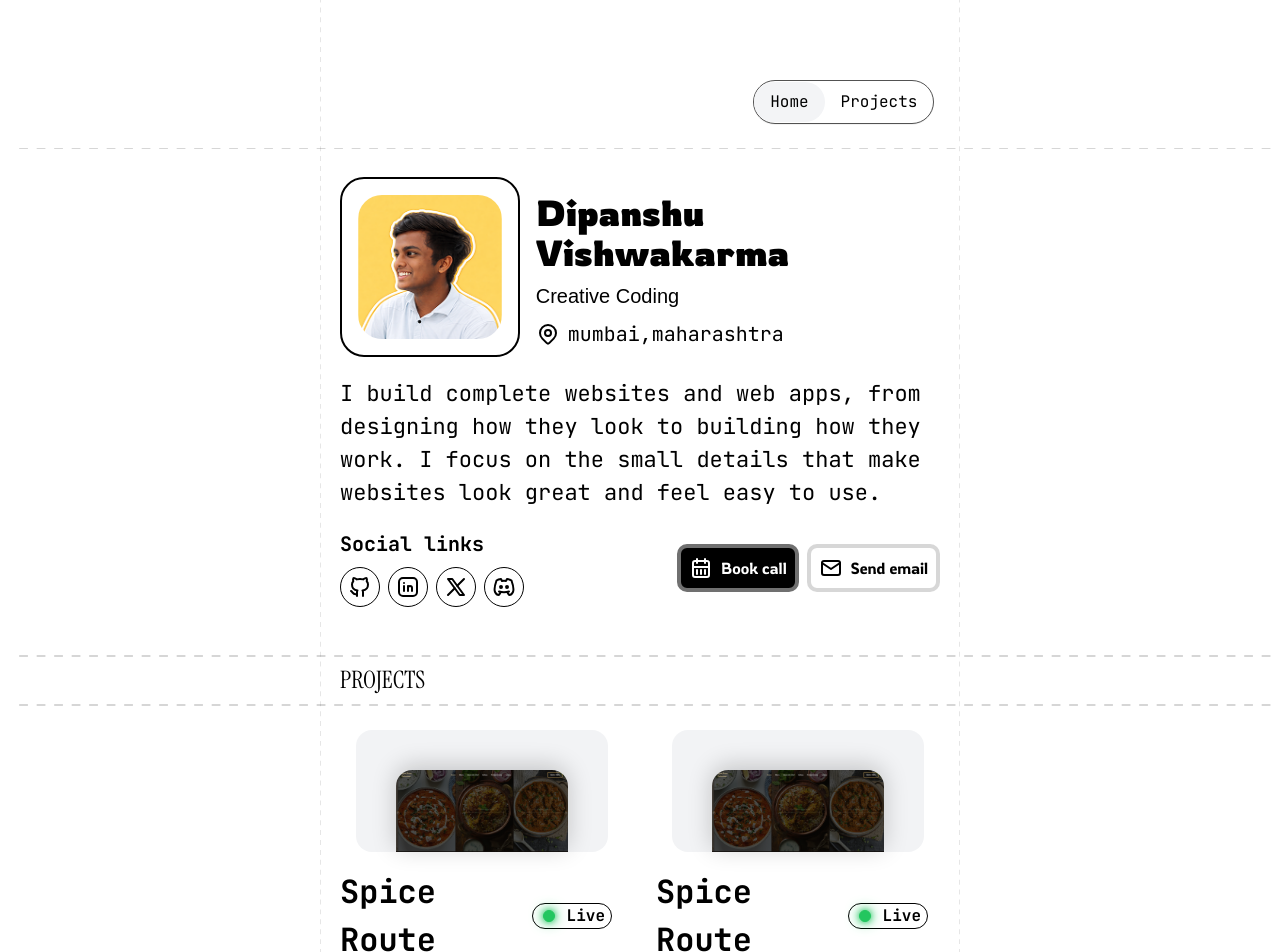
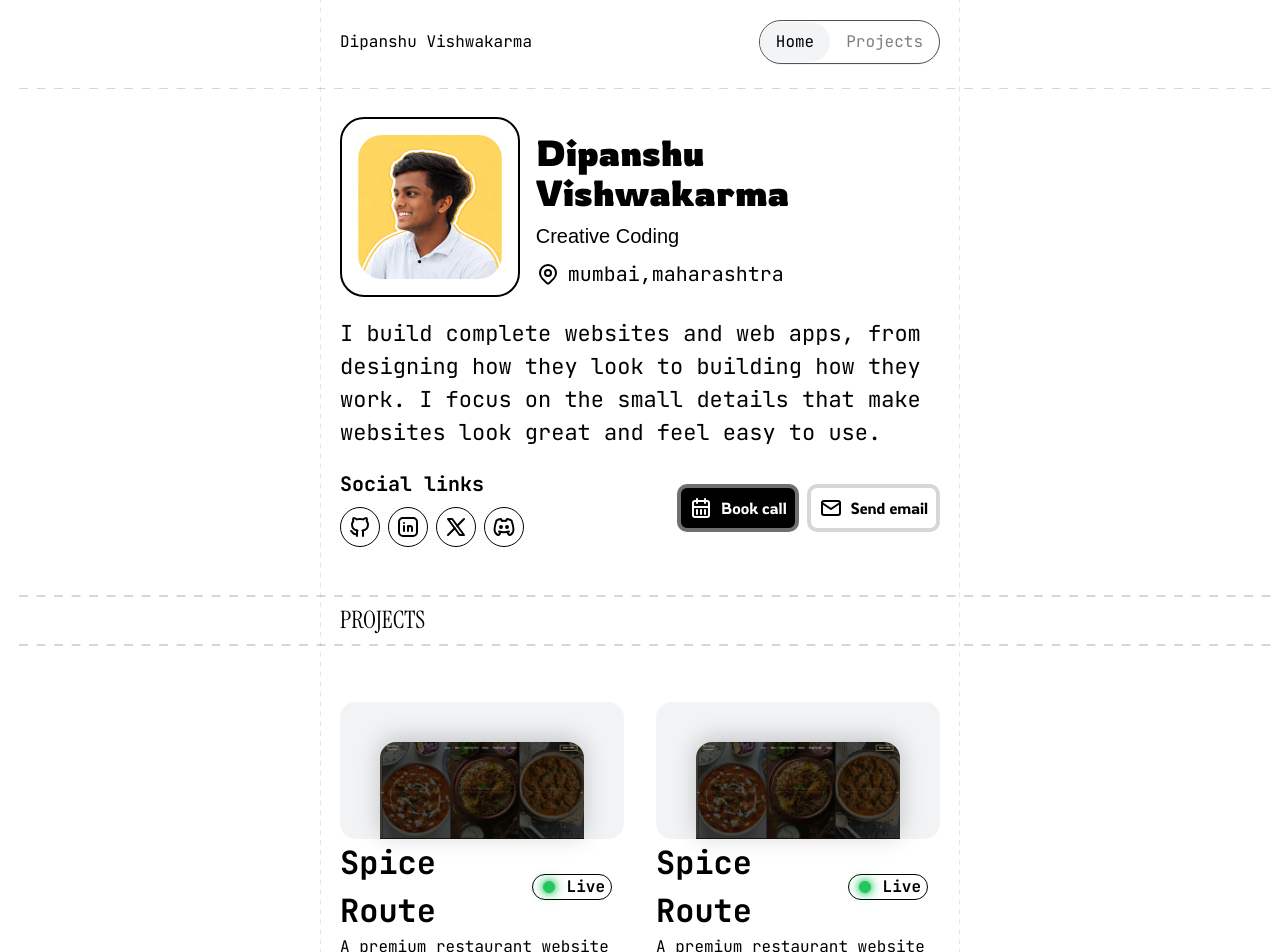
Before and after one commit to unknowdeepanshu/profile, a React (Vite) app: page / in a window 1280 px wide. Shown: the top 952 px of the page. Built offline with nearby package versions, Linux system fonts and the light colour scheme; a web font is replaced by a local one.

Commit message:
fix: adjust padding in Card and ConrtainerContens components; update Header and Projects components for improved layout

```diff
--- a/src/components/card/card.tsx
+++ b/src/components/card/card.tsx
@@ -40,7 +40,7 @@ function Card({
     <>
       <div className="col-span-1 flex h-fit w-full flex-col">
         <div className="h-1/2">
-          <div className="relative flex h-full w-full p-4">
+          <div className="relative flex h-full w-full">
             <div className="flex w-full justify-center rounded-2xl bg-gray-200/50 px-10 pt-10">
               <img
                 src={img}
--- a/src/components/conrtainerContens/conrtainerContens.tsx
+++ b/src/components/conrtainerContens/conrtainerContens.tsx
@@ -17,7 +17,7 @@ function ConrtainerContens({ children }: ConrtainerContensProps) {
         >
           <path d={path} fill="black" fill-opacity="0.2" />
         </svg>
-        <div className="absolute inset-x-0 pt-20">{children}</div>
+        <div className="absolute inset-x-0 pt-5">{children}</div>
 
         <svg
           width="1"
--- a/src/components/header/header.tsx
+++ b/src/components/header/header.tsx
@@ -20,7 +20,14 @@ function Header() {
 
   return (
     <>
-      <div className="mb-6 flex h-11 w-full justify-end md:px-[14%] xl:px-[27%]">
+      <div className="md:px-[10%] xl:px-[25%]">
+        <div className="mb-6 flex h-11 w-full justify-between px-5">
+          <NavLink
+            to={"/"}
+            className="flex items-center justify-center text-center"
+          >
+            <h1>Dipanshu Vishwakarma</h1>
+          </NavLink>
           <nav className="flex items-center rounded-3xl border border-neutral-600 bg-white shadow-2xs">
             <ul className="flex">
               {navBar.map((item, index) => (
@@ -36,13 +43,20 @@ function Header() {
                     <motion.span
                       layoutId="nav-highlight"
                       className="absolute inset-0 rounded-3xl bg-gray-100"
-                    transition={{ type: "spring", stiffness: 420, damping: 30 }}
+                      transition={{
+                        type: "spring",
+                        stiffness: 420,
+                        damping: 30,
+                      }}
                     />
                   )}
                   <NavLink
                     to={item.navLink}
                     className={({ isActive }) =>
-                    cn("relative z-10", isActive && "font-semibold")
+                      cn(
+                        "relative z-10 opacity-50 hover:opacity-100",
+                        isActive && "font-semibold opacity-100",
+                      )
                     }
                   >
                     {item.navName}
@@ -52,6 +66,7 @@ function Header() {
             </ul>
           </nav>
         </div>
+      </div>
     </>
   );
 }
--- a/src/components/projects/projects.tsx
+++ b/src/components/projects/projects.tsx
@@ -6,7 +6,7 @@ function Projects() {
   return (
     <>
       <RowLineConten>
-        <div className="grid w-full grid-cols-1 gap-8 pb-12 md:grid-cols-2">
+        <div className="grid w-full grid-cols-1 gap-8 py-12 md:grid-cols-2">
           {Myprojects.map((data, index) => {
             if (index <= 3)
               return (
```
Lines whose indentation alone changed are shown as unchanged.
